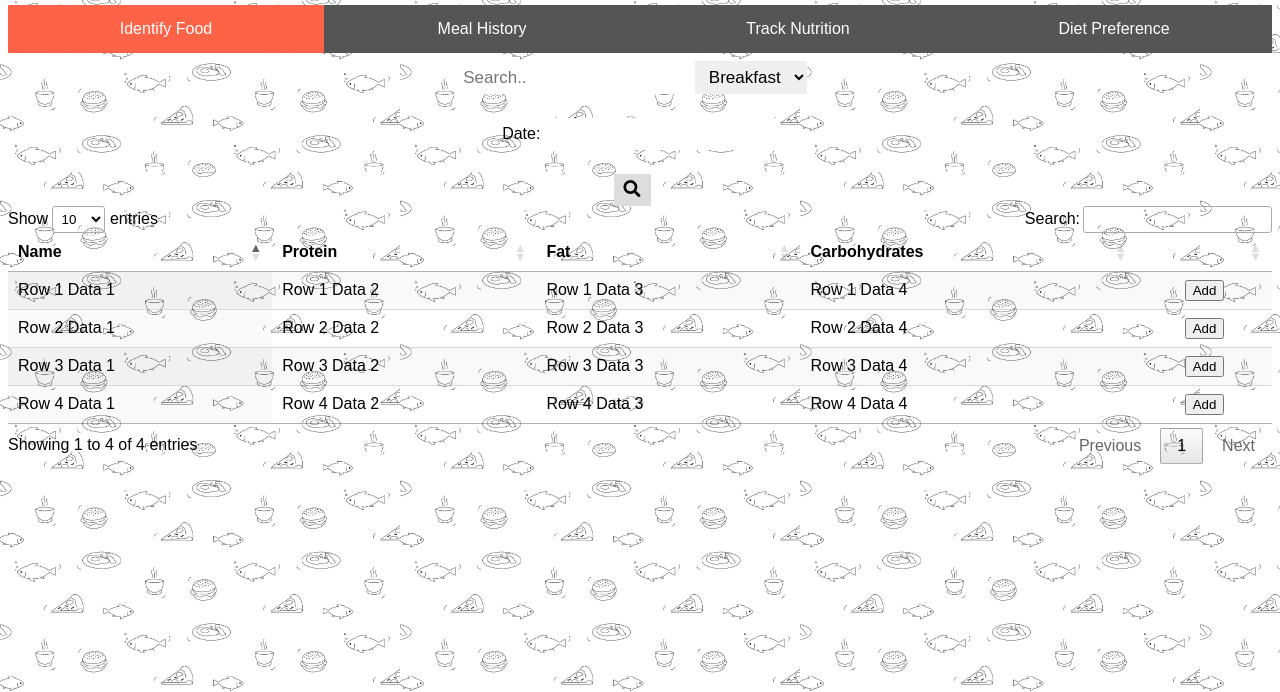
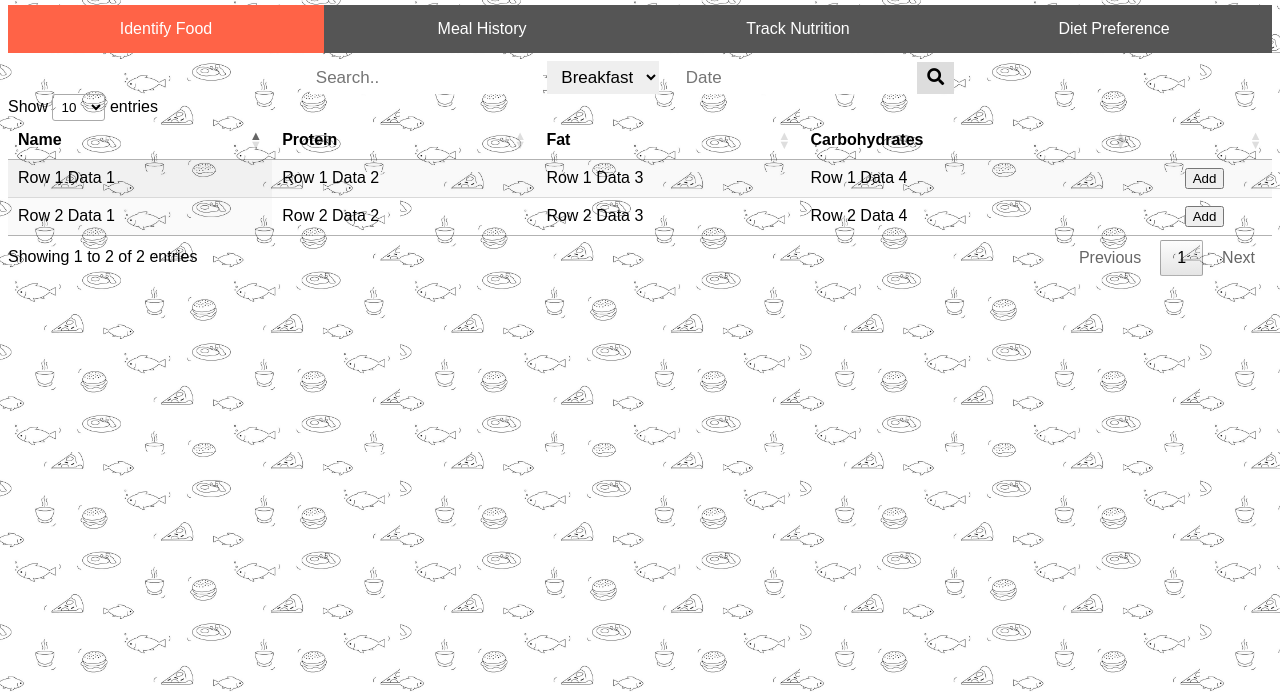
Before and after one commit to dfong1234/BakeOff2, a Flask app: page / in a window 1280 px wide. Shown: the part 108-800 px from the top of the page. Run offline with Flask 2, Linux system fonts and the light colour scheme; some libraries are stand-ins or nearby versions.

Commit message:
Add Datatable

```diff
--- a/templates/history.html
+++ b/templates/history.html
@@ -136,8 +136,6 @@
             </table>
         </div>
 
-
-
         <!-- Online library -->
         <script type="text/javascript" src="//code.jquery.com/jquery-3.4.1.min.js"></script>
         <script type="text/javascript" src="https://cdn.jsdelivr.net/npm/@tensorflow/tfjs@1.0.0/dist/tf.min.js"></script>
--- a/templates/index.html
+++ b/templates/index.html
@@ -37,7 +37,7 @@
                     <option value="Lunch"> Lunch </option>
                     <option value="Dinner"> Dinner </option>
                 </select>
-                <p>Date: <input type="text" id="datepicker"></p>
+                <input type="text" placeholder="Date" id="datepicker">
                 <button type="submit" id="b_search"><i class="fa fa-search"></i></button>
             </div>
         </div>
@@ -68,20 +68,6 @@
                     <td>Row 2 Data 4</td>
                     <th></th>
                 </tr>
-                <tr>
-                    <td>Row 3 Data 1</td>
-                    <td>Row 3 Data 2</td>
-                    <td>Row 3 Data 3</td>
-                    <td>Row 3 Data 4</td>
-                    <th></th>
-                </tr>
-                <tr>
-                    <td>Row 4 Data 1</td>
-                    <td>Row 4 Data 2</td>
-                    <td>Row 4 Data 3</td>
-                    <td>Row 4 Data 4</td>
-                    <th></th>
-                </tr>
             </tbody>
         </table>
 
@@ -98,11 +84,12 @@
         <script>
         $(document).ready( function () {
             $('#table_id').DataTable({
-                "columnDefs": [ {
+                "columnDefs": [{
                     "targets": -1,
                     "data": null,
                     "defaultContent": "<button type=\"submit\" id=\"b_add_item\">Add</i></button>"
-                } ]
+                }],
+                "searching": false
             });
         });
         </script>
```
